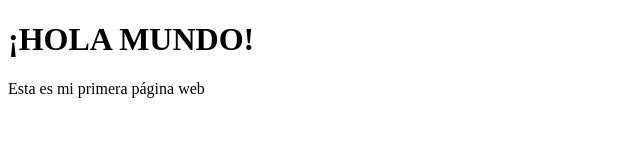
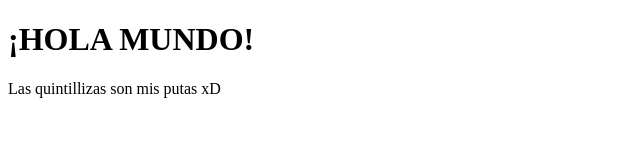
Before and after one commit to SORFAR123123/Practicando, a plain HTML site: page index.html in a window 1280 px wide. Shown: the full height of the page, 0-640 px from the left. Drawn offline with Linux system fonts and the light colour scheme.

Commit message:
Update index.html

```diff
--- a/index.html
+++ b/index.html
@@ -5,6 +5,6 @@
 </head>
 <body>
     <h1>¡HOLA MUNDO!</h1>
-    <p>Esta es mi primera página web</p>
+    <p>Las quintillizas son mis putas xD</p>
 </body>
 </html>
```
